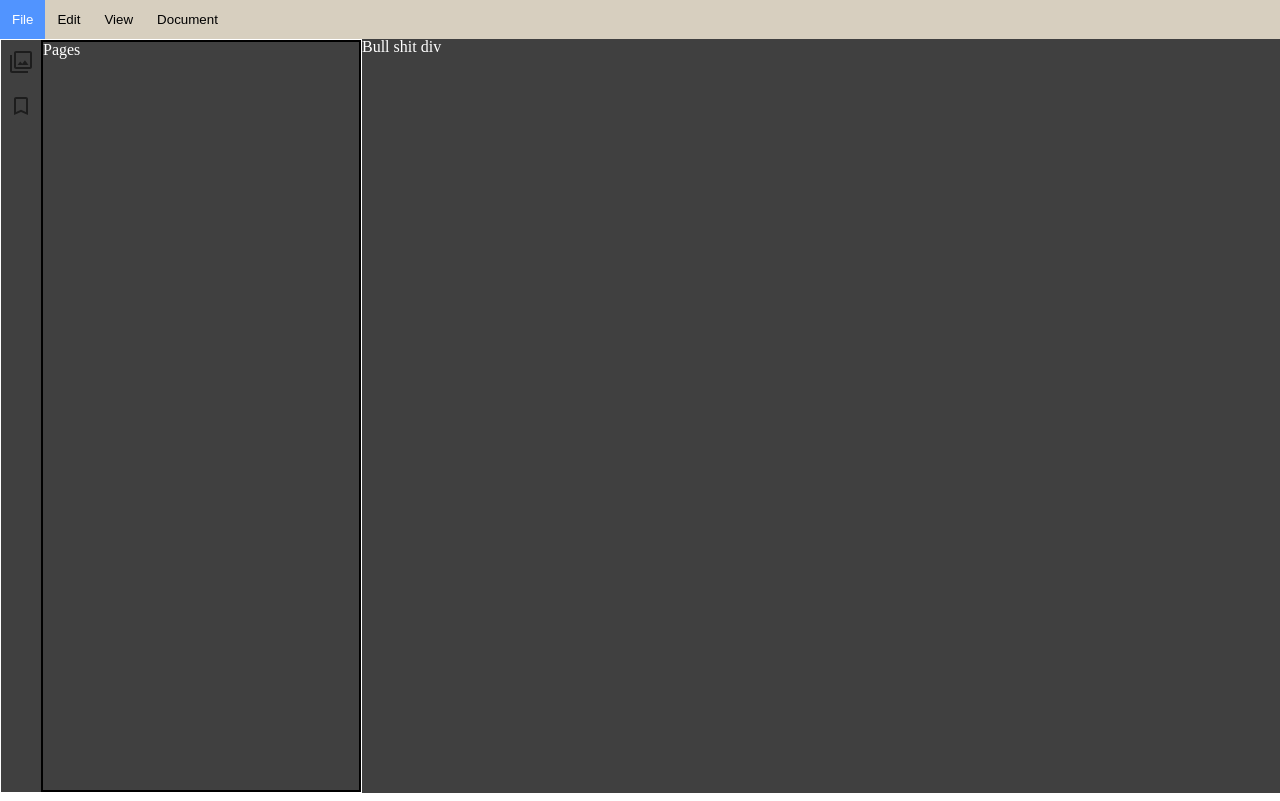
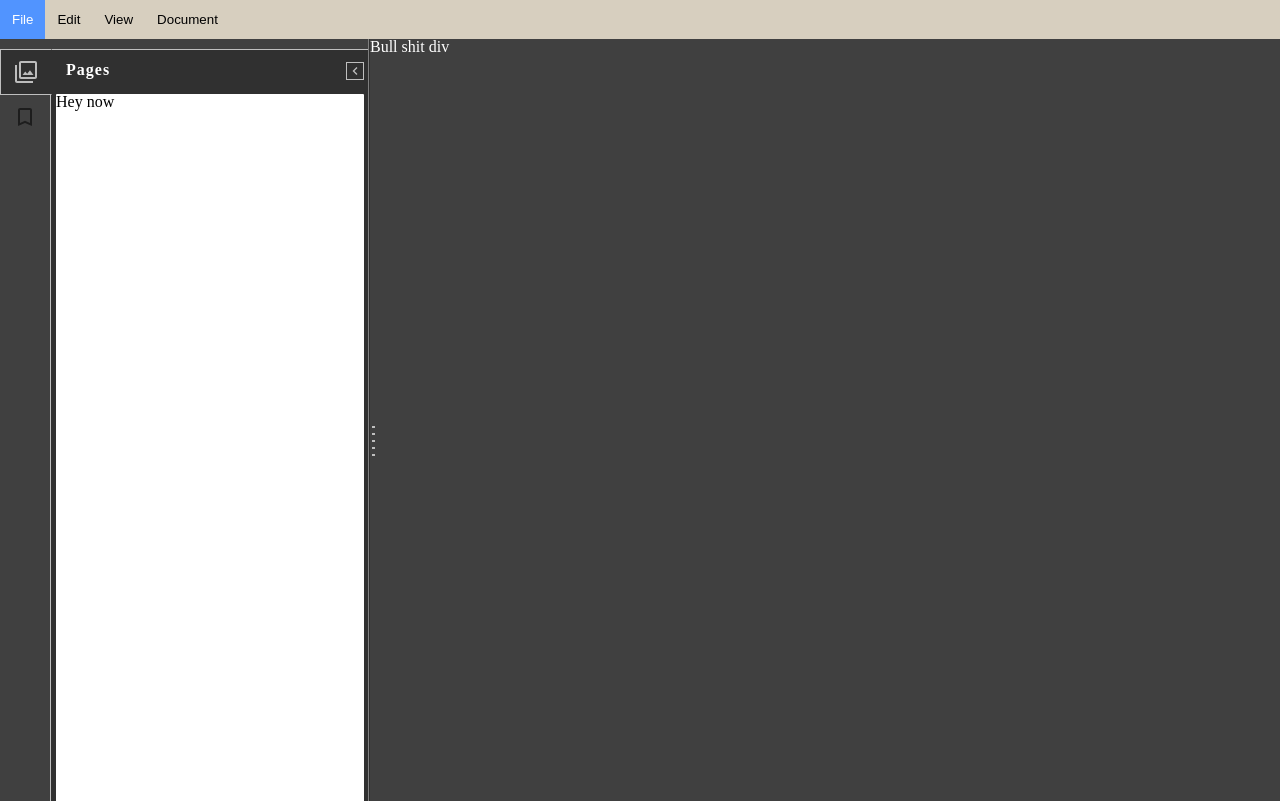
Before and after one commit to vilaj46/record-front-end, a React app: page / in a window 1280 px wide. Both pictures are taken after a click on the element 21 px from the left and 62 px from the top of the page. Built offline with nearby package versions, Linux system fonts and the light colour scheme.

Commit message:
Satisfied with LeftNavigation UI.

```diff
--- a/src/actions/leftNavigation.js
+++ b/src/actions/leftNavigation.js
@@ -64,8 +64,17 @@ const toggleExtension = (bool) => {
   };
 };
 
+const toggleTitles = (bool) => {
+  const { TOGGLED_TITLES } = types;
+  return {
+    type: TOGGLED_TITLES,
+    payload: bool,
+  };
+};
+
 export default {
   setDimensions,
   setTab,
   toggleExtension,
+  toggleTitles,
 };
--- a/src/actions/types.js
+++ b/src/actions/types.js
@@ -4,6 +4,7 @@ const LOADED_APP = "LOADED_APP"; // Left Navigation,
 // Left Navigation
 const CHANGED_LEFT_TAB = "CHANGED_LEFT_TAB";
 const TOGGLED_EXTENSION = "TOGGLED_EXTENSION";
+const TOGGLED_TITLES = "TOGGLED_TITLES";
 
 // Top Navigation
 const DISPLAYED_TOP_DROPDOWN = "DISPLAYED_TOP_DROPDOWN";
@@ -19,4 +20,5 @@ export default {
   CHANGED_LEFT_TAB,
   TOGGLED_EXTENSION,
   TOGGLED_MAIN,
+  TOGGLED_TITLES,
 };
--- a/src/components/LeftNavigation/LeftNavigation.js
+++ b/src/components/LeftNavigation/LeftNavigation.js
@@ -4,11 +4,7 @@ import { connect } from "react-redux";
 // CSS
 import styles from "./LeftNavigation.module.css";
 
-// Actions
-import actions from "../../actions/leftNavigation.js";
-
 // SVGS
-// import bookmark from "../../svgs/bookmark.svg";
 import bookmarkBefore from "../../svgs/bookmarkBefore.svg";
 import bookmarkAfter from "../../svgs/bookmarkAfter.svg";
 import pagesBefore from "../../svgs/pagesBefore.svg";
@@ -18,7 +14,7 @@ import pagesAfter from "../../svgs/pagesAfter.svg";
 import LeftTab from "./components/LeftTab/LeftTab";
 import Extension from "./components/Extension/Extension";
 
-const LeftNavigation = ({ width, setDimensions, openTab }) => {
+const LeftNavigation = ({ openTab }) => {
   return (
     <nav className={styles.leftNavigation}>
       <div className={styles.icons}>
@@ -28,6 +24,7 @@ const LeftNavigation = ({ width, setDimensions, openTab }) => {
           alt="Page"
           title="Pages"
           tab={0}
+          active={openTab === 0}
         />
         <LeftTab
           src={bookmarkBefore}
@@ -35,26 +32,21 @@ const LeftNavigation = ({ width, setDimensions, openTab }) => {
           alt="Bookmark"
           title="Bookmarks"
           tab={1}
+          active={openTab === 1}
         />
       </div>
-      {openTab !== -1 && (
-        <Extension
-          width={width}
-          setDimensions={setDimensions}
-          openTab={openTab}
-        />
-      )}
+      {openTab !== -1 && <Extension />}
+      <div className={styles.borderOne} />
+      <div className={styles.borderTwo} />
     </nav>
   );
 };
 
 const mapStateToProps = (state) => {
-  const { width, openTab } = state.leftNavigation;
+  const { openTab } = state.leftNavigation;
   return {
-    width,
     openTab,
   };
 };
-export default connect(mapStateToProps, {
-  setDimensions: actions.setDimensions,
-})(LeftNavigation);
+
+export default connect(mapStateToProps)(LeftNavigation);
--- a/src/components/LeftNavigation/LeftNavigation.module.css
+++ b/src/components/LeftNavigation/LeftNavigation.module.css
@@ -2,11 +2,32 @@
   display: flex;
   flex-direction: row;
   height: 94vh;
-  border: 1px solid #ffffff;
+  margin-top: 10px;
+  position: relative;
 }
 
 .icons {
   display: flex;
   flex-direction: column;
-  width: 40px;
+  width: 50px;
 }
+
+.borderOne {
+  height: calc(100% + 20px);
+  margin-top: 10px;
+  width: 1px;
+  background-color: #808080;
+  position: absolute;
+  right: 1px;
+  top: -20px;
+}
+
+.borderTwo {
+  height: calc(100% + 20px);
+  margin-top: 10px;
+  width: 1px;
+  background-color: #303030;
+  position: absolute;
+  right: 0;
+  top: -20px;
+}
--- a/src/components/LeftNavigation/components/Extension/Extension.js
+++ b/src/components/LeftNavigation/components/Extension/Extension.js
@@ -1,4 +1,4 @@
-import React from "react";
+import React, { useState } from "react";
 import { connect } from "react-redux";
 import { Resizable } from "re-resizable";
 
@@ -9,6 +9,10 @@ import styles from "./Extension.module.css";
 import actions from "../../../../actions/leftNavigation.js";
 import mainSection from "../../../../actions/mainSection.js";
 
+// SVGS
+import arrow from "../../../../svgs/lnright.svg";
+import arrowHover from "../../../../svgs/lnRightHover.svg";
+
 const Extension = ({
   width,
   setDimensions,
@@ -16,6 +20,9 @@ const Extension = ({
   toggleExtension,
   display,
   toggleMain,
+  setTab,
+  shrinkTitles,
+  toggleTitles,
 }) => {
   /**
    * Given the tab number set the title.
@@ -23,10 +30,17 @@ const Extension = ({
   let tabTitle;
   if (openTab === 0) {
     tabTitle = "Pages";
+  } else if (openTab === 1) {
+    tabTitle = "Bookmarks";
   } else {
-    tabTitle = "Bookmarks";
+    tabTitle = "";
   }
 
+  if ((shrinkTitles && openTab === 1) || width <= 135) {
+    if (openTab === 1) {
+      tabTitle = tabTitle.slice(0, 5) + "...";
+    }
+  }
   /**
    * Standard black border for now. Will remove and restyle.
    * The display value from our reducer. If we close the resizable component
@@ -34,28 +48,60 @@ const Extension = ({
    * when taking the component out of the DOM.
    */
   const style = {
-    border: "2px solid black",
     display: `${!display ? "none" : ""}`,
   };
+
+  const MIN_WIDTH = 110;
+
   return (
     <Resizable
       defaultSize={{
         width,
       }}
       style={style}
-      size={{ width }}
+      size={{ width, minWidth: MIN_WIDTH }}
+      enable={{
+        right: true,
+        bottom: false,
+        left: false,
+        top: false,
+        topRight: false,
+        bottomRight: false,
+        bottomLeft: false,
+        topLeft: false,
+      }}
+      onResize={(e, direction, ref, d) => {
+        const calcWidth = width + d.width;
+        if (calcWidth <= 135) {
+          toggleTitles(true);
+        } else if (shrinkTitles === true && calcWidth > 135) {
+          toggleTitles(false);
+        }
+
+        if (calcWidth <= MIN_WIDTH) {
+          setTab(-1);
+          toggleExtension(false);
+          toggleTitles(false);
+        }
+      }}
       onResizeStop={(e, direction, ref, d) => {
         const winWidth = window.innerWidth;
         const calcWidth = width + d.width;
         const difference = winWidth - calcWidth;
+
         if (difference <= 150) {
           setDimensions(winWidth - 50);
           toggleMain(false);
           if (display === false) {
             toggleExtension(true);
           }
-        } else if (calcWidth <= 50) {
+        } else if (calcWidth <= MIN_WIDTH) {
           toggleExtension(false);
+          toggleTitles(false);
+          // Was getting a memory leak warning.
+          setTimeout(() => {
+            setTab(-1);
+          }, 50);
         } else {
           if (display === false) {
             toggleExtension(true);
@@ -65,21 +111,73 @@ const Extension = ({
       }}
     >
       <div className={styles.wrapper}>
-        <h2 className={styles.title}>{tabTitle}</h2>
+        <div className={styles.titleWrapper}>
+          <h2 className={styles.titleText}>{tabTitle}</h2>
+          <CloseButton toggleExtension={toggleExtension} setTab={setTab} />
+        </div>
+        <div className={styles.extensionBodyWrapper}>
+          <div className={styles.extensionBody}>Hey now</div>
+        </div>
+        <Handle />
       </div>
     </Resizable>
   );
 };
 
+const CloseButton = ({ toggleExtension, setTab }) => {
+  const [image, setImage] = useState(arrow);
+
+  const onMouseEnter = () => {
+    setImage(arrowHover);
+  };
+
+  const onMouseLeave = () => {
+    setImage(arrow);
+  };
+
+  const onClick = () => {
+    toggleExtension(false);
+    setTab(-1);
+  };
+
+  return (
+    <div
+      onMouseEnter={onMouseEnter}
+      onMouseLeave={onMouseLeave}
+      className={styles.arrowContainer}
+      onClick={onClick}
+    >
+      <img src={image} className={styles.arrow} alt="Left Arrow" />
+    </div>
+  );
+};
+
+const Handle = () => {
+  return (
+    <div className={styles.handle}>
+      <div className={styles.bar} />
+      <div className={styles.bar} />
+      <div className={styles.bar} />
+      <div className={styles.bar} />
+      <div className={styles.bar} />
+    </div>
+  );
+};
+
 const mapStateToProps = (state) => {
-  const { showExtension, openTab } = state.leftNavigation;
+  const { showExtension, width, openTab, shrinkTitles } = state.leftNavigation;
   return {
     display: showExtension,
     openTab,
+    width,
+    shrinkTitles,
   };
 };
 
 export default connect(mapStateToProps, {
   toggleExtension: actions.toggleExtension,
   toggleMain: mainSection.toggleMain,
+  setDimensions: actions.setDimensions,
+  setTab: actions.setTab,
+  toggleTitles: actions.toggleTitles,
 })(Extension);
--- a/src/components/LeftNavigation/components/Extension/Extension.module.css
+++ b/src/components/LeftNavigation/components/Extension/Extension.module.css
@@ -1,7 +1,66 @@
 .wrapper {
   height: 94vh;
+  border: 1px solid #bfbfbf;
+  position: relative;
 }
 
-.title {
+.titleWrapper {
+  height: 44px;
+  background-color: #303030;
   color: #ffffff;
 }
+
+.titleText {
+  font-weight: 600;
+  letter-spacing: 1px;
+  margin-top: 12px;
+  width: 100px;
+  position: absolute;
+  left: 15px;
+}
+
+.handle {
+  width: 3px;
+  height: 50px;
+  position: absolute;
+  right: -6px;
+  top: 50%;
+}
+
+.bar {
+  width: 3px;
+  height: 5px;
+  border-top: 2px solid #bfbfbf;
+}
+
+.extensionBodyWrapper {
+  height: 100%;
+  background-color: #303030;
+}
+
+.extensionBody {
+  background-color: #ffffff;
+  height: calc(100% - 10px);
+  width: calc(100% - 10px);
+  margin: auto;
+  border-radius: 1px;
+}
+
+.arrowContainer {
+  position: absolute;
+  right: 5px;
+  top: 12px;
+  border: 1px solid #bfbfbf;
+}
+
+.arrow {
+  display: block;
+  margin: auto;
+  height: 16px;
+  width: 16px;
+  transform: rotate(180deg);
+}
+
+.arrowContainer:hover {
+  border: 1px solid #ffffff;
+}
--- a/src/components/LeftNavigation/components/LeftTab/LeftTab.js
+++ b/src/components/LeftNavigation/components/LeftTab/LeftTab.js
@@ -6,6 +6,9 @@ import styles from "./LeftTab.module.css";
 
 // Actions
 import actions from "../../../../actions/leftNavigation.js";
+
+// SVGS
+import right from "../../../../svgs/lnright.svg";
 
 const LeftTab = ({
   src,
@@ -16,6 +19,7 @@ const LeftTab = ({
   setTab,
   display,
   toggleExtension,
+  active,
 }) => {
   const [image, setImage] = useState(src);
 
@@ -36,14 +40,27 @@ const LeftTab = ({
     }
   };
 
+  const activeStyle = active ? styles.activeBorder : styles.iconContainer;
+  const containerWidth = active ? styles.activeWidth : styles.regWidth;
+
   return (
     <div
       onMouseEnter={onMouseEnter}
       onMouseLeave={onMouseLeave}
-      className={styles.iconContainer}
+      className={`${styles.iconContainer} ${containerWidth}`}
       onClick={onClick}
     >
-      <img className={styles.icon} src={image} alt={alt} title={title} />
+      <div className={activeStyle}>
+        <img
+          className={styles.icon}
+          src={active ? hover : image}
+          alt={alt}
+          title={title}
+        />
+        {image === hover && !active && (
+          <img src={right} className={styles.arrow} alt="Right Arrow" />
+        )}
+      </div>
     </div>
   );
 };
--- a/src/components/LeftNavigation/components/LeftTab/LeftTab.module.css
+++ b/src/components/LeftNavigation/components/LeftTab/LeftTab.module.css
@@ -4,9 +4,34 @@
 }
 
 .iconContainer {
-  width: 100%;
+  display: flex;
+  position: relative;
+  margin: 0 auto;
 }
 
-/* .iconContainer:hover > .icon {
-  background-color: #ffffff;
-} */
+.regWidth {
+  width: 50px;
+}
+
+.activeWidth {
+  width: 52px;
+}
+
+.arrow {
+  position: absolute;
+  right: -15px;
+  height: 18px;
+  width: 18px;
+  top: 12px;
+}
+
+.activeBorder {
+  width: 100%;
+  margin: 0 auto;
+  border-left: 1px solid #bfbfbf;
+  border-top: 1px solid #bfbfbf;
+  border-bottom: 1px solid #bfbfbf;
+  border-right: 1px solid #303030;
+  background-color: #303030;
+  z-index: 10;
+}
--- a/src/index.css
+++ b/src/index.css
@@ -9,6 +9,7 @@
   #808080 - medium gray
   #404040 - dark gray
   #FFFFFF - white
+  #303030 - darker dark gray
 
   Adobe blue scale:
   #92F6FF - teal
--- a/src/reducers/leftNavigation.js
+++ b/src/reducers/leftNavigation.js
@@ -4,10 +4,16 @@ const INITIAL_STATE = {
   width: 0,
   openTab: -1,
   showExtension: false,
+  shrinkTitles: false,
 };
 
 export default (state = INITIAL_STATE, action = {}) => {
-  const { LOADED_APP, CHANGED_LEFT_TAB, TOGGLED_EXTENSION } = types;
+  const {
+    LOADED_APP,
+    CHANGED_LEFT_TAB,
+    TOGGLED_EXTENSION,
+    TOGGLED_TITLES,
+  } = types;
   switch (action.type) {
     case LOADED_APP:
       return {
@@ -24,6 +30,11 @@ export default (state = INITIAL_STATE, action = {}) => {
         ...state,
         showExtension: action.payload,
       };
+    case TOGGLED_TITLES:
+      return {
+        ...state,
+        shrinkTitles: action.payload,
+      };
     default:
       return state;
   }
```
Also changed, not shown: src/index.js (+1 -6 lines), src/svgs/lnRightHover.svg (added), src/svgs/lnright.svg (added).
